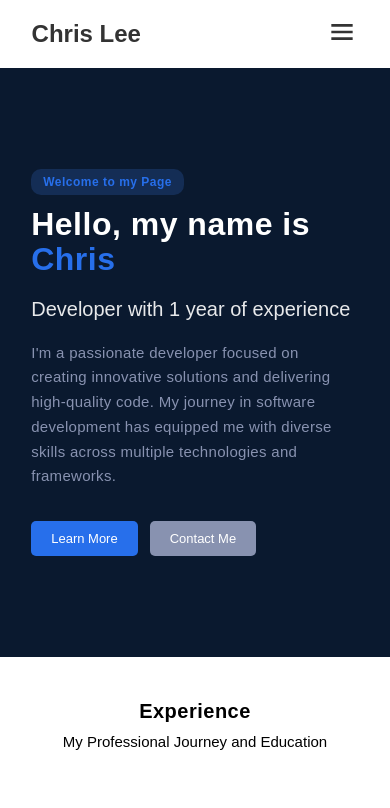
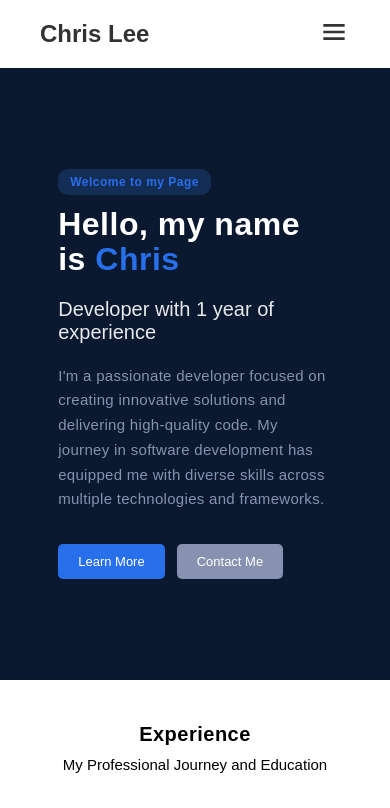
Before and after one commit to teihyung/Personal-Website, a React (Vite) app: page / in a window 390 px wide. Shown: the top 808 px of the page. Built offline with nearby package versions, Linux system fonts and the light colour scheme.

Commit message:
touched padding for styling card, navbar and description for desktop and mobile view

```diff
--- a/src/components/Card.jsx
+++ b/src/components/Card.jsx
@@ -42,7 +42,7 @@ const CardContainer = styled.div`
   border-radius: 20px;
   border: 1px solid ${theme.colors.grey20};
   width: 100%;
-  max-width: 1000px;
+  max-width: 1200px;
   transition: transform 0.2s ease, box-shadow 0.2s ease;
 
   &:hover {
--- a/src/components/Navbar.jsx
+++ b/src/components/Navbar.jsx
@@ -58,12 +58,14 @@ const Inner = styled.div`
   display: flex;
   justify-content: space-between;
   align-items: center;
-  max-width: 1400px;
+
+  width: 100%;
+  max-width: 1200px;     // 🔥 same as Card + DescriptionSection
   margin: 0 auto;
-  padding: 0 5vw;
+  padding: 0 24px;       // 🔥 consistent side padding
 
   @media (max-width: 1100px) {
-    padding: 0 4vw;
+    // padding: 0 20px;
   }
 `;
 
--- a/src/pages/introduction/components/DescriptionSection.jsx
+++ b/src/pages/introduction/components/DescriptionSection.jsx
@@ -6,6 +6,7 @@ import Button from "../../../components/Button";
 const DescriptionSection = () => {
   return (
     <MainContainer>
+      <DescriptionContainer>
         <WelcomeTextContainer>
           <p>Welcome to my Page</p>
         </WelcomeTextContainer>
@@ -17,9 +18,9 @@ const DescriptionSection = () => {
         <SubTitle>Developer with 1 year of experience</SubTitle>
 
         <DescriptionText>
-        I'm a passionate developer focused on creating innovative solutions and
-        delivering high-quality code. My journey in software development has
-        equipped me with diverse skills across multiple technologies and
+          I'm a passionate developer focused on creating innovative solutions
+          and delivering high-quality code. My journey in software development
+          has equipped me with diverse skills across multiple technologies and
           frameworks.
         </DescriptionText>
 
@@ -27,13 +28,21 @@ const DescriptionSection = () => {
           <Button buttonColor={theme.colors.blue} buttonText="Learn More" />
           <Button buttonColor={theme.colors.grey} buttonText="Contact Me" />
         </ButtonContainer>
+      </DescriptionContainer>
     </MainContainer>
   );
 };
 
 export default DescriptionSection;
 
-// Styled Components with Responsive Typography
+
+const MainContainer = styled.div`
+  display: flex;
+  flex-direction: column;
+  justify-content: center;
+  background-color: ${theme.colors.navy};
+  padding: 0 5vh;
+`;
 
 const WelcomeTextContainer = styled.div`
   background-color: ${theme.colors.blue20};
@@ -44,27 +53,30 @@ const WelcomeTextContainer = styled.div`
   p {
     margin: 0;
     color: ${theme.colors.blue};
-    font-size: 12px;        // Small badge — stays fixed
+    font-size: 12px; // Small badge — stays fixed
     font-weight: 600;
     letter-spacing: 0.5px;
   }
 `;
 
-const MainContainer = styled.div`
+const DescriptionContainer = styled.div`
   display: flex;
   flex-direction: column;
   justify-content: center;
-  padding: 20vh 20vh;
-  min-height: 80vh;
+  align-items: flex-start;
+
+  width: 100%;
+  max-width: 1200px;
+  margin: 0 auto;
+  padding: 20vh 24px;
   gap: 16px;
-  background-color: ${theme.colors.navy};
 
   @media (max-width: 1100px) {
-    padding: 15vh 8vw;
+    padding: 15vh 24px;
   }
 
   @media (max-width: 600px) {
-    padding: 12vh 8vw;
+    padding: 12vh 16px;
     gap: 12px;
     min-height: 60vh;
   }
```
Lines whose indentation alone changed are shown as unchanged.
